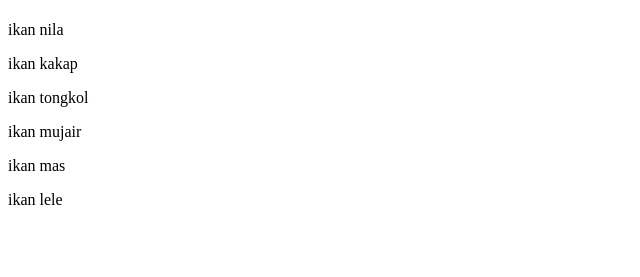
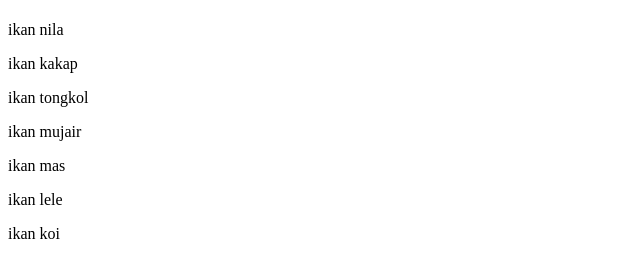
Before and after one commit to Avinash210906/praktek-06, a plain HTML site: page index.html in a window 1280 px wide. Shown: the part 191-468 px from the top of the page, without its empty margins (0-640 px from the left). Drawn offline with Linux system fonts and the light colour scheme.

Commit message:
ikan koi

```diff
--- a/index.html
+++ b/index.html
@@ -16,6 +16,7 @@
     <p>ikan mujair</p>
     <p>ikan mas</p>
     <p>ikan lele</p>
+    <p>ikan koi</p>
 
 
 
```
